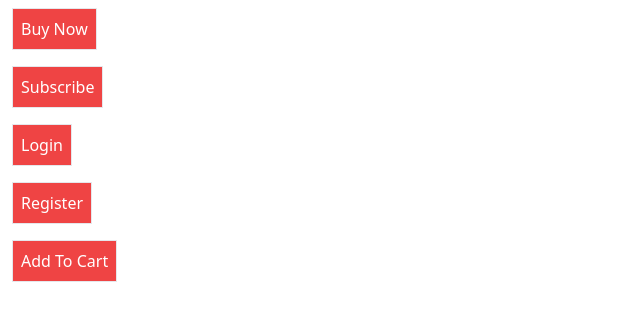
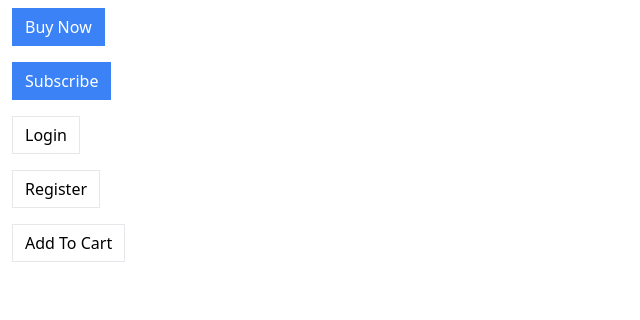
Before and after one commit to emmeiwhite/comps-with-routing, a JavaScript app: page / in a window 1280 px wide. Shown: the top 320 px of the page, without its empty margins (0-640 px from the left). Built offline with nearby package versions, Linux system fonts and the light colour scheme.

Commit message:
Made use of classnames library to add classes

```diff
--- a/package.json
+++ b/package.json
@@ -6,6 +6,7 @@
     "@testing-library/jest-dom": "^5.17.0",
     "@testing-library/react": "^13.4.0",
     "@testing-library/user-event": "^13.5.0",
+    "classnames": "^2.5.1",
     "prop-types": "^15.8.1",
     "react": "^18.2.0",
     "react-dom": "^18.2.0",
--- a/src/Button.js
+++ b/src/Button.js
@@ -1,4 +1,4 @@
-import PropTypes from "prop-types";
+import classNames from "classnames";
 
 export default function Button({
   children,
@@ -10,11 +10,10 @@ export default function Button({
   success,
   danger,
 }) {
-  return (
-    <button className="border my-2 mx-3 p-2 bg-red-500 text-white">
-      {children}
-    </button>
-  );
+  const classes = classNames("border my-2 mx-3 px-3 py-1.5", {
+    "bg-blue-500 border-blue-500 text-white": primary,
+  });
+  return <button className={classes}>{children}</button>;
 }
 
 Button.propTypes = {
```
Also changed, not shown: 1 other file (tests, documents, lock files or other folders).
